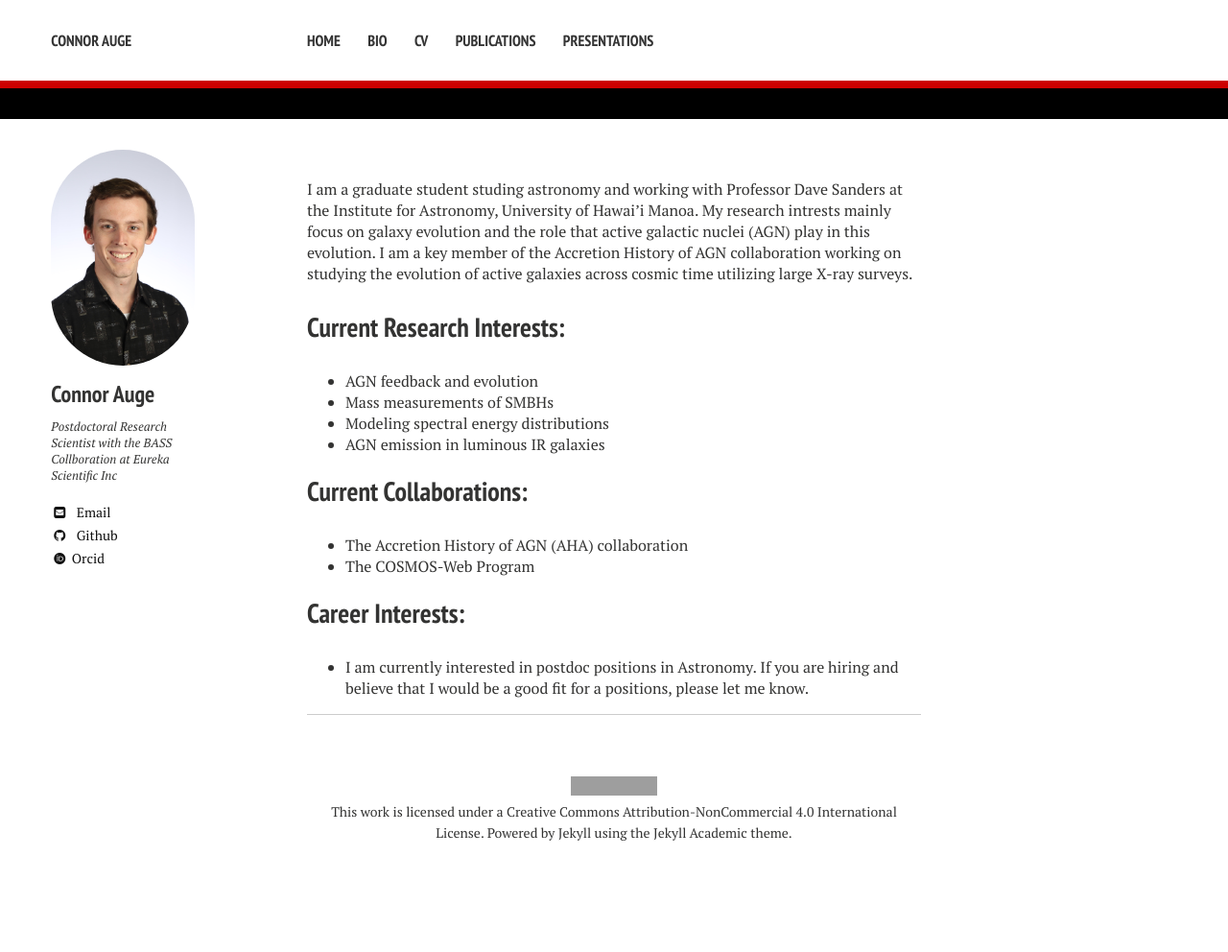
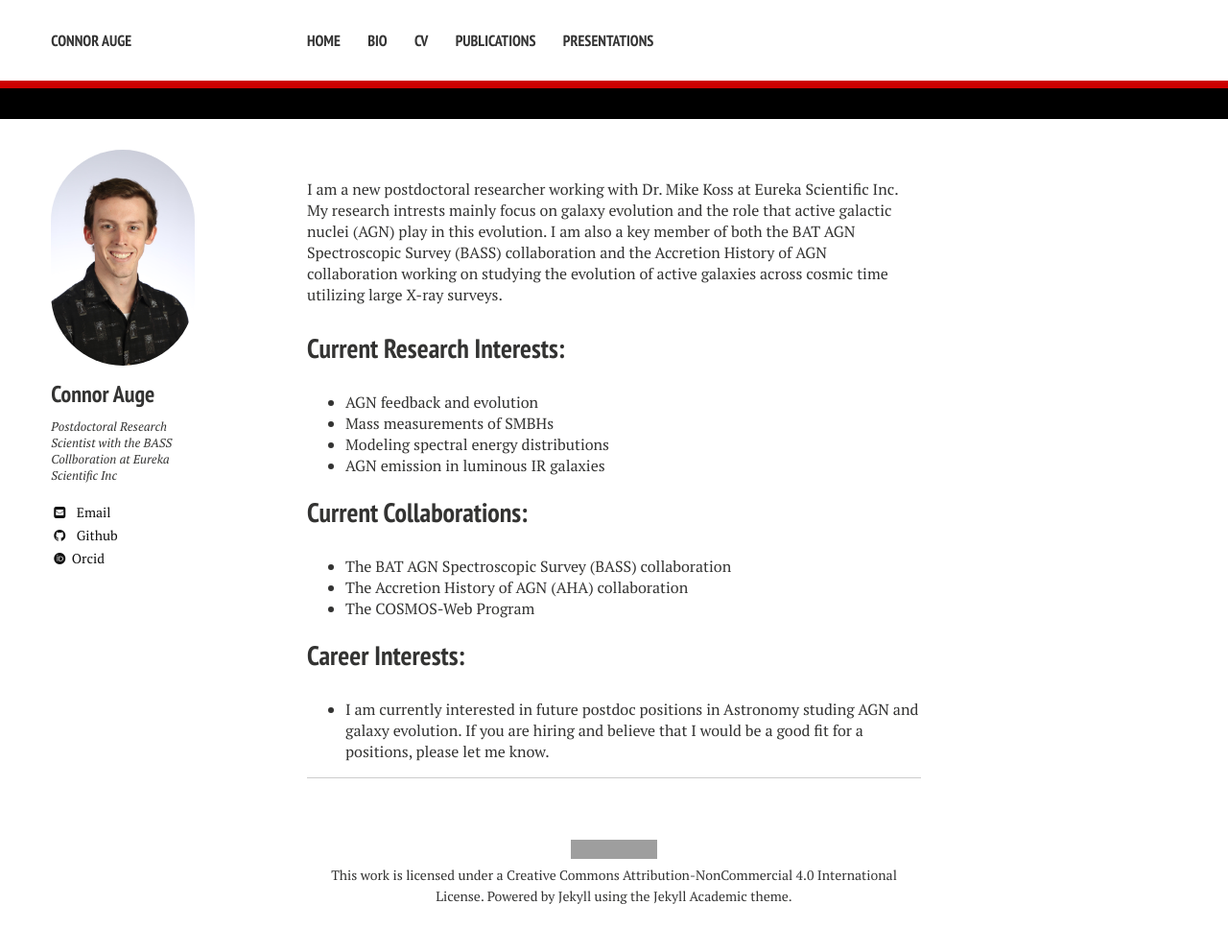
Before and after one commit to cwauge/cwauge.github.io, a Jekyll site: the page built from index.md, in a window 1280 px wide. Shown: the whole page at 96% size. Built offline with Jekyll 4.4.1, drawn with Linux system fonts in a browser that asks for light colours; nearby versions of some CDN libraries; some web fonts are replaced; before the commit the page ends 926 px from its top, so only the background shows below that; grey boxes are pictures that could not be loaded.

Commit message:
Postdoc update

```diff
--- a/index.md
+++ b/index.md
@@ -3,7 +3,7 @@ layout: page
 excerpt: "About Me..."
 ---
 
-I am a graduate student studing astronomy and working with Professor Dave Sanders at the Institute for Astronomy, University of Hawai'i Manoa. My research intrests mainly focus on galaxy evolution and the role that active galactic nuclei (AGN) play in this evolution. I am a key member of the Accretion History of AGN collaboration working on studying the evolution of active galaxies across cosmic time utilizing large X-ray surveys.
+I am a new postdoctoral researcher working with Dr. Mike Koss at Eureka Scientific Inc. My research intrests mainly focus on galaxy evolution and the role that active galactic nuclei (AGN) play in this evolution. I am also a key member of both the BAT AGN Spectroscopic Survey (BASS) collaboration and the Accretion History of AGN collaboration working on studying the evolution of active galaxies across cosmic time utilizing large X-ray surveys.
 
 ## Current Research Interests:
 - AGN feedback and evolution
@@ -12,8 +12,9 @@ I am a graduate student studing astronomy and working with Professor Dave Sander
 - AGN emission in luminous IR galaxies
 
 ## Current Collaborations:
+- The BAT AGN Spectroscopic Survey (BASS) collaboration
 - The Accretion History of AGN (AHA) collaboration
 - The COSMOS-Web Program
 
 ## Career Interests:
-- I am currently interested in postdoc positions in Astronomy. If you are hiring and believe that I would be a good fit for a positions, please let me know.
+- I am currently interested in future postdoc positions in Astronomy studing AGN and galaxy evolution. If you are hiring and believe that I would be a good fit for a positions, please let me know.
```
